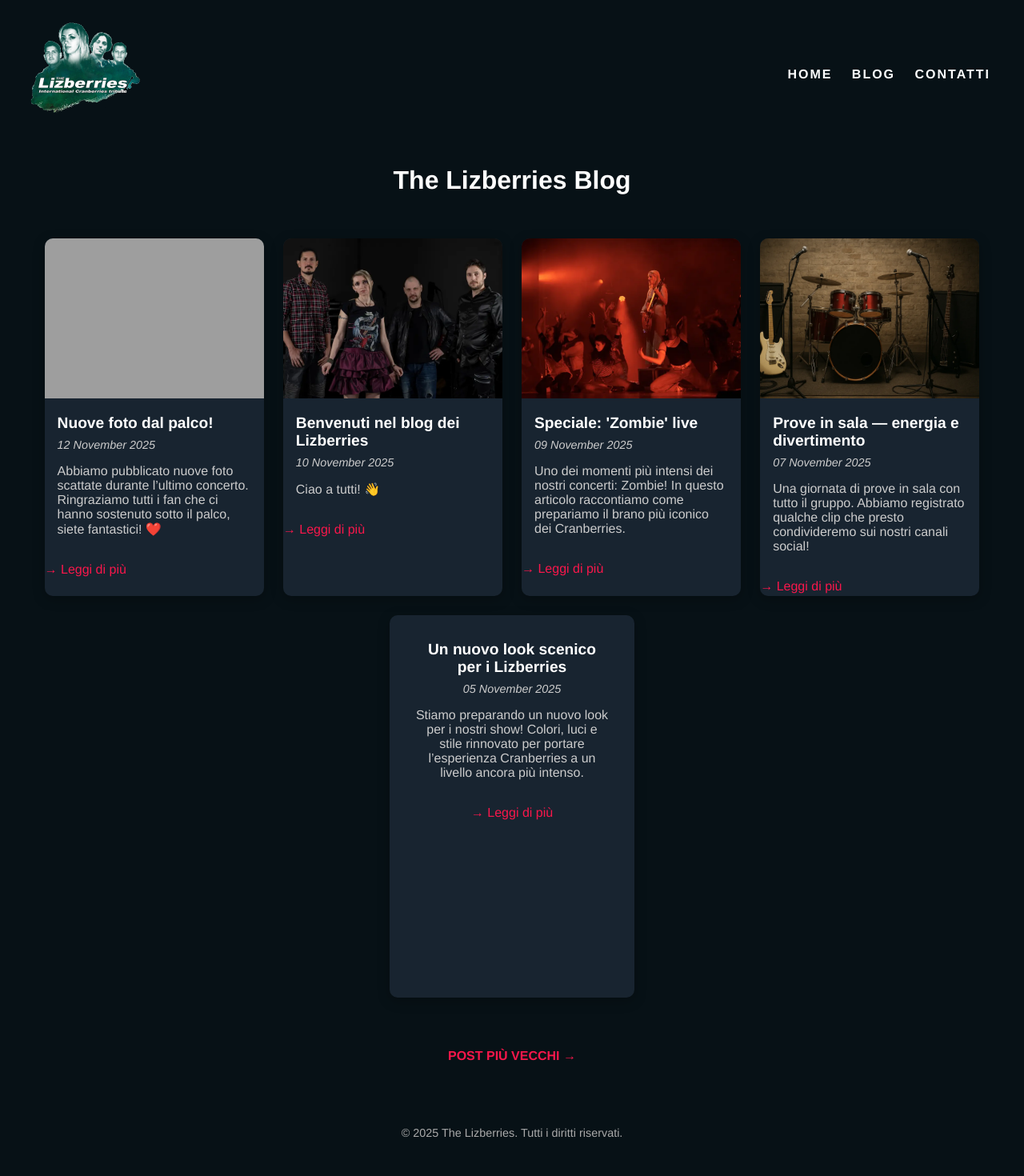
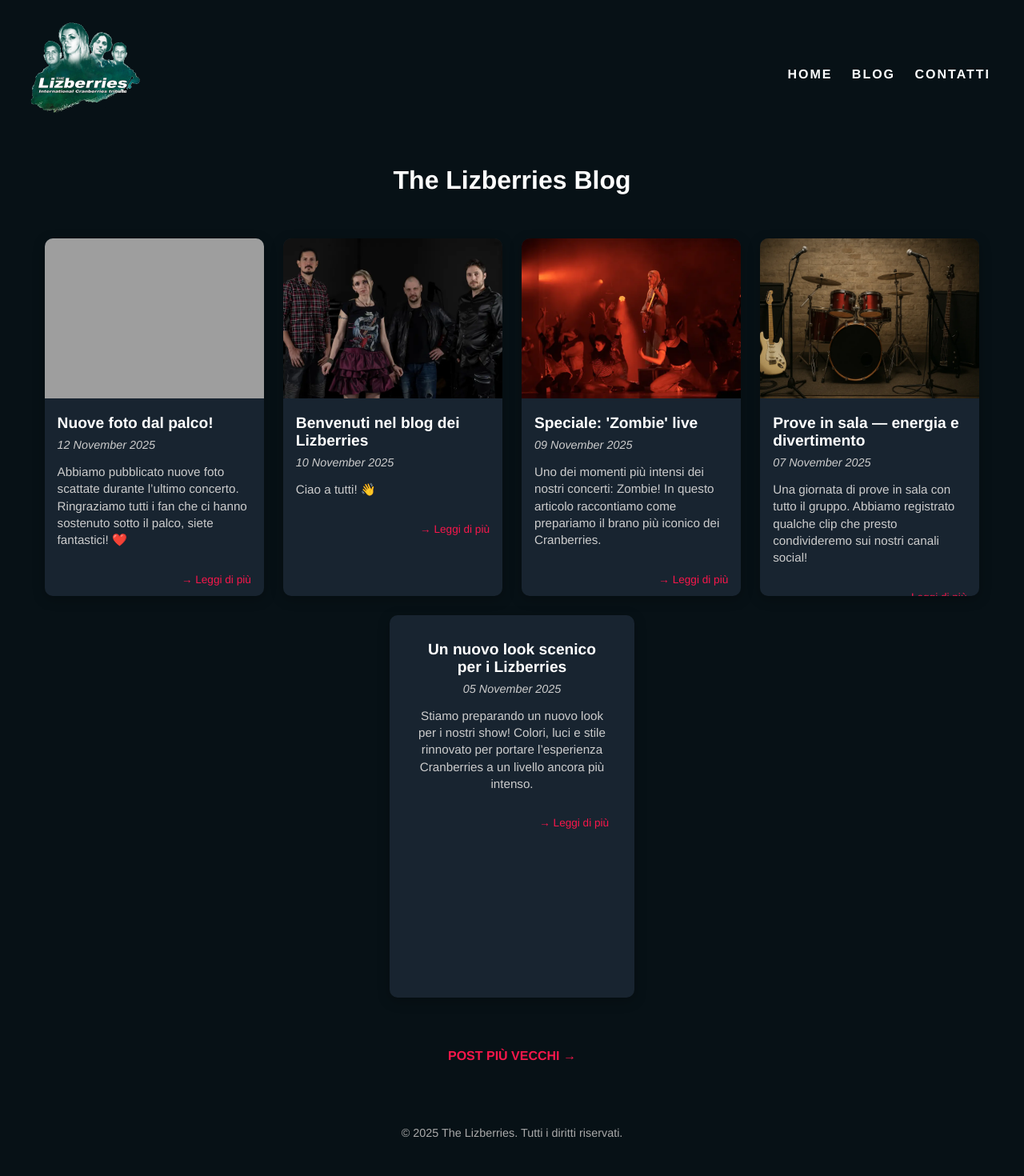
Before and after one commit to thelizberries/blog-lizberries, a Jekyll site: the page built from index.html, in a window 1280 px wide. Shown: the whole page at 80% size. Built offline with Jekyll 4.4.1, drawn with Linux system fonts in a browser that asks for light colours; the list of posts is cut into pages by our own code; grey boxes are pictures that could not be loaded.

Commit message:
Add styles for excerpt and read more sections

```diff
--- a/assets/css/lizberries-blog.css
+++ b/assets/css/lizberries-blog.css
@@ -172,6 +172,24 @@ header.blog-header nav a:hover {
   text-transform: uppercase;
 }
 
+.excerpt {
+  color: #ccc;
+  padding: 0 1rem;
+  line-height: 1.4;
+  font-size: 0.95rem;
+}
+
+.read-more {
+  text-align: right;
+  padding: 0 1rem 1rem;
+  font-size: 0.85rem;
+  transition: color 0.3s ease;
+}
+
+.post-preview:hover .read-more {
+  color: var(--accent);
+}
+
 /* Footer */
 footer {
   padding: 2rem 0;
```
